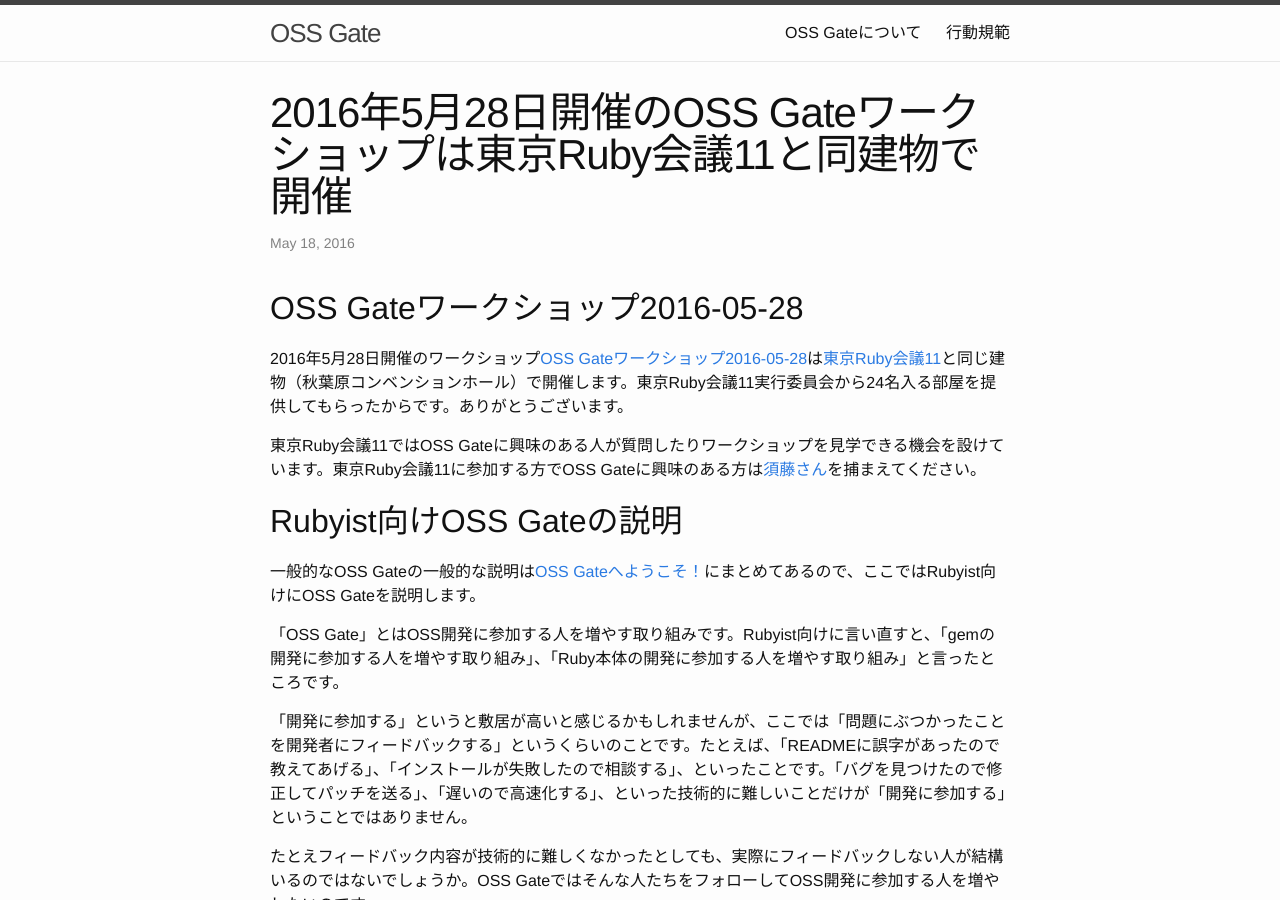
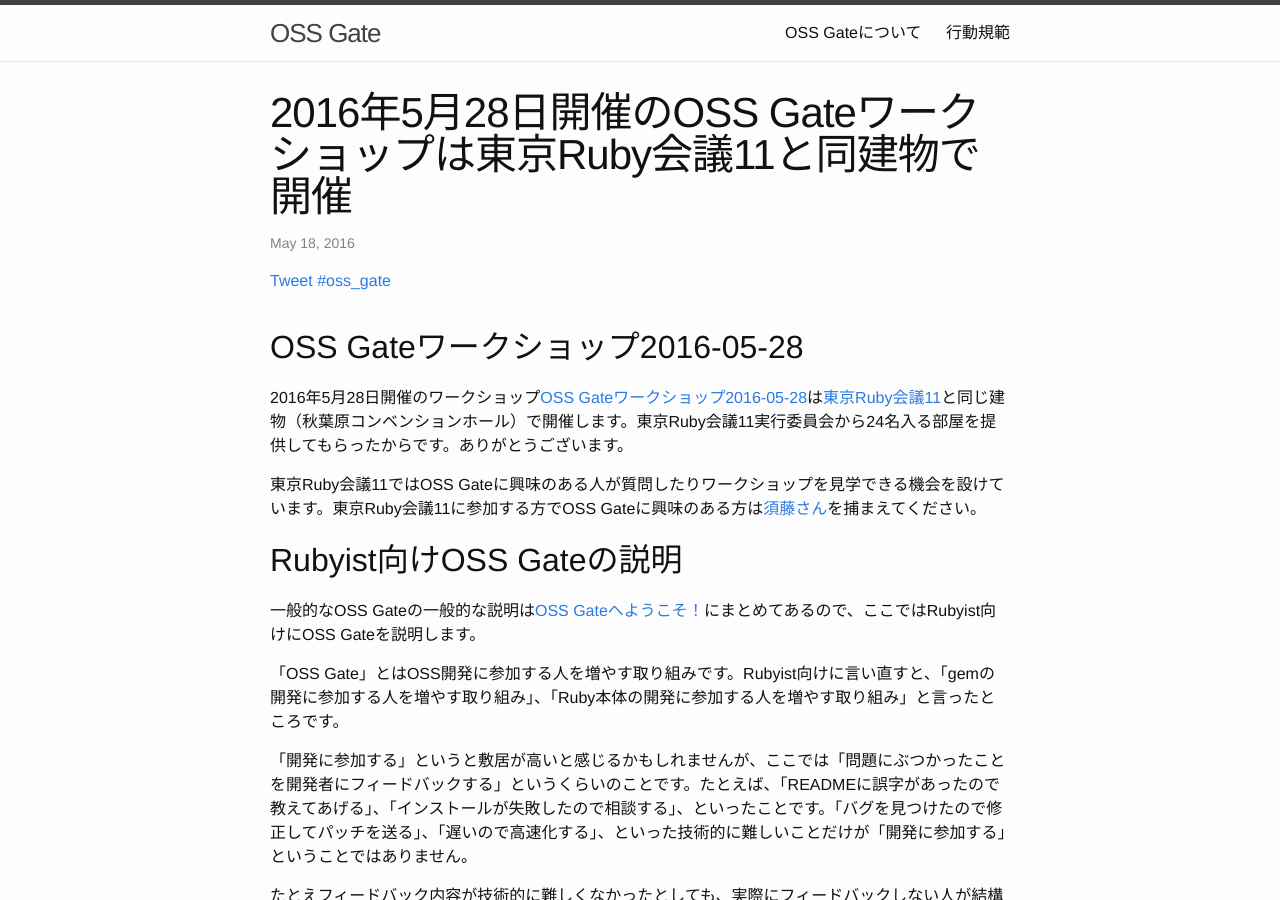
Before and after one commit to oss-gate/oss-gate.github.io, a Jekyll site: the page built from _posts/2016-05-18-workshop-with-tokyo-rubykaigi-11.md, in a window 1280 px wide and 900 px high. Built offline with Jekyll 4.4.1, drawn with Linux system fonts in a browser that asks for light colours; comment, search, counter and statistics services are not loaded.

Commit message:
Add Twitter button

```diff
--- a/_layouts/post.html
+++ b/_layouts/post.html
@@ -6,6 +6,9 @@
   <header class="post-header">
     <h1 class="post-title" itemprop="name headline">{{ page.title }}</h1>
     <p class="post-meta"><time datetime="{{ page.date | date_to_xmlschema }}" itemprop="datePublished">{{ page.date | date: "%b %-d, %Y" }}</time>{% if page.author %} • <span itemprop="author" itemscope itemtype="http://schema.org/Person"><span itemprop="name">{{ page.author }}</span></span>{% endif %}</p>
+    <p>
+    <a href="https://twitter.com/intent/tweet?button_hashtag=oss_gate" class="twitter-hashtag-button" data-url="{{ site.url }}{{ page.url }}" data-dnt="true">Tweet #oss_gate</a> <script>!function(d,s,id){var js,fjs=d.getElementsByTagName(s)[0],p=/^http:/.test(d.location)?'http':'https';if(!d.getElementById(id)){js=d.createElement(s);js.id=id;js.src=p+'://platform.twitter.com/widgets.js';fjs.parentNode.insertBefore(js,fjs);}}(document, 'script', 'twitter-wjs');</script>
+    </p>
   </header>
 
   <div class="post-content" itemprop="articleBody">
```
